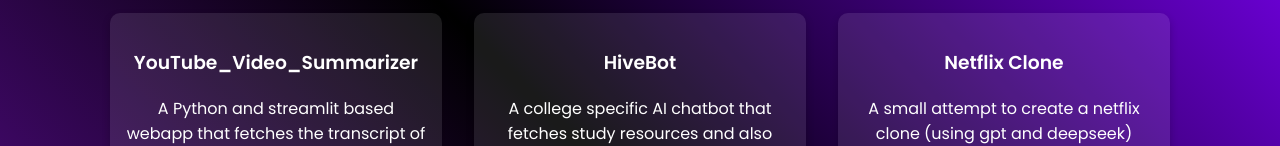
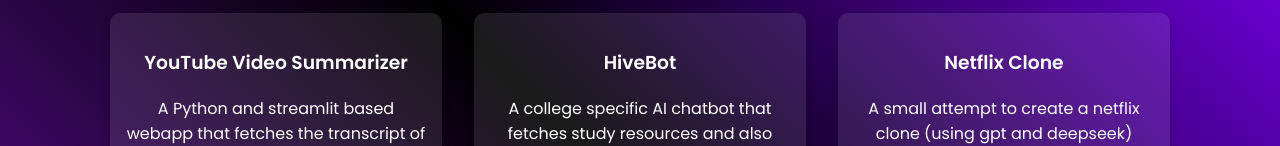
Before and after one commit to NinadAmane/my-portfolio, a plain HTML site: page index.html in a window 1280 px wide. Shown: the part 996-1142 px from the top of the page. Drawn offline with Linux system fonts and the light colour scheme.

Commit message:
minor naming changes

```diff
--- a/index.html
+++ b/index.html
@@ -335,7 +335,7 @@
       <div class="projects">
         <div class="project-card">
           <a href="https://github.com/NinadAmane/YouTube_Video_Summarizer">
-            <h3>YouTube_Video_Summarizer</h3>
+            <h3>YouTube Video Summarizer</h3>
             <p>
               A Python and streamlit based webapp that fetches the transcript of
               a yt video and summarizes it using google's gemini 1.5 model.
```
